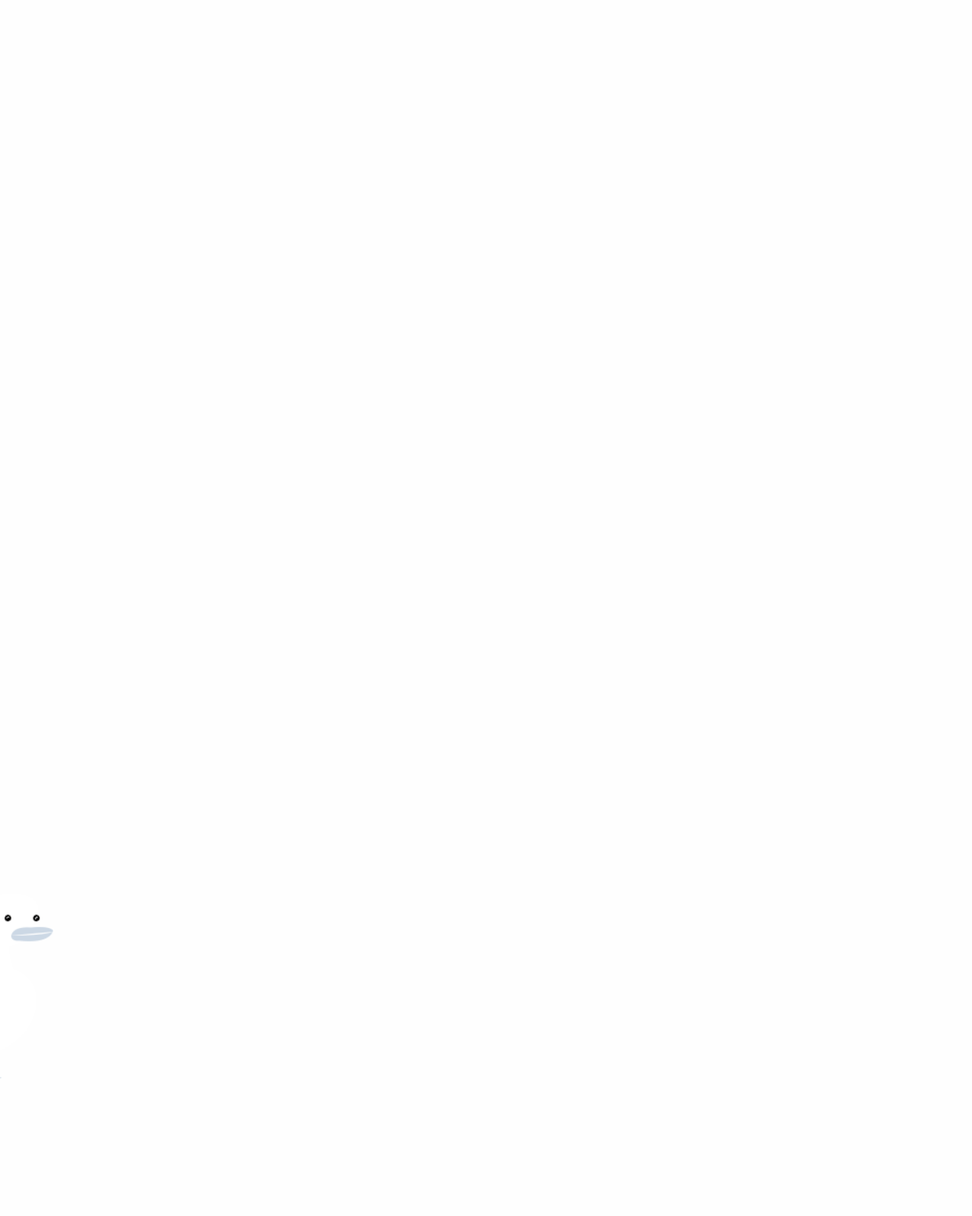
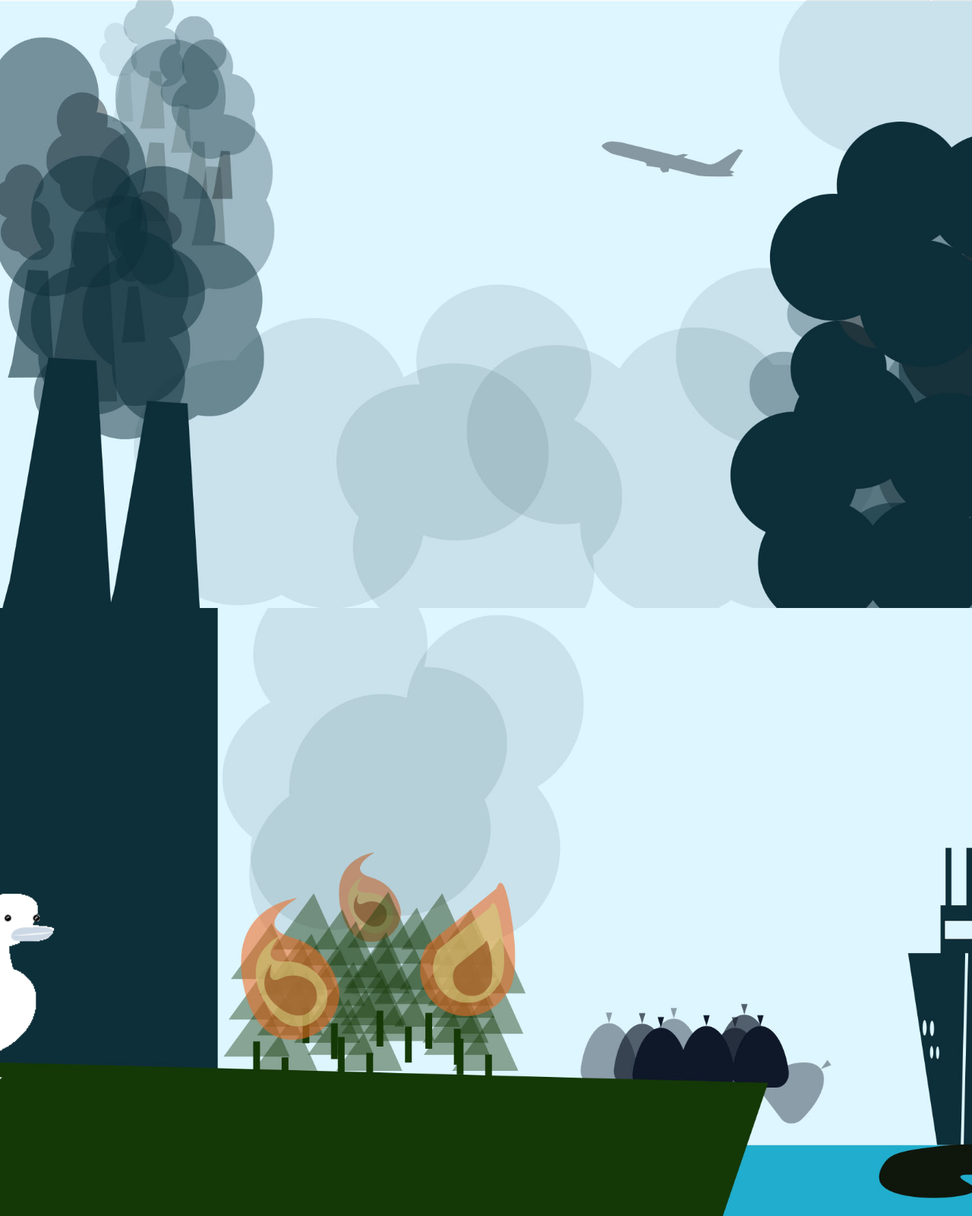
Before and after one commit to ElizabethMengia/Ducks-in-Danger, a plain HTML site: page index.html in a window 1280 px wide. Shown: the top 1600 px of the page at 76% size. Drawn offline with Linux system fonts and the light colour scheme; files that its build step writes are made by us from their sources; a web font is replaced by a local one.

Commit message:
Add files via upload

```diff
--- a/style2.css
+++ b/style2.css
@@ -103,19 +103,19 @@ body, html {
 }
 .bg {
   /* The image used */
-  background-image: url("../img/background imagesArtboard 1.jpg");
+  background-image: url("../img/background-imagesArtboard-1.jpg");
   top: 0;
 }
 
 .bg2 {
   /* The image used */
-  background-image: url("../img/background imagesArtboard 1 copy.jpg");
+  background-image: url("../img/background-imagesArtboard-1-copy.jpg");
   top: 100vh;
 }
 
 .bg3 {
   /* The image used */
-  background-image: url("../img/background imagesArtboard 1 copy 2.jpg");
+  background-image: url("../img/background-imagesArtboard-1-copy-2.jpg");
   top: 200vh;
 }
 
```
